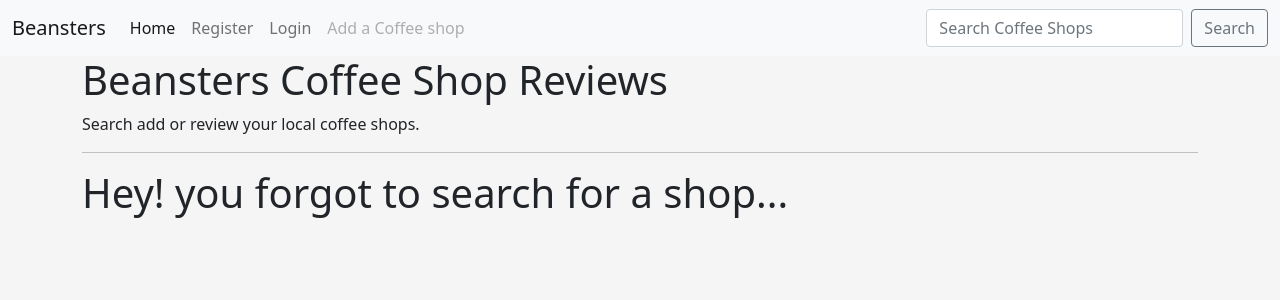
After one commit to tomkelly111/Beansters, a Django app: a page that uses templates/base.html in a window 1280 px wide. The commit adds this page. Shown: the top 300 px of the page. Run offline with Django 3.2, Linux system fonts and the light colour scheme.

Commit message:
add search function to homepage

```diff
--- a/coffeeposts/urls.py
+++ b/coffeeposts/urls.py
@@ -1,6 +1,6 @@
 from . import views
 from django.urls import path
-from .views import PostDetail, edit_post, delete_post
+from .views import PostDetail, edit_post, delete_post, search_shops
 
 urlpatterns = [
     path('', views.PostList.as_view(), name='home' ),
@@ -8,7 +8,8 @@ urlpatterns = [
     path('create-coffee-shop-post/', views.create_coffee_shop_post, name='create_coffee_shop_post'),
     path('post-approval/', views.post_approval_view, name='post_approval'),
     path('edit/<post_id>', edit_post, name='edit_post'),
-    path('delete/<post_id>', delete_post, name='delete_post')
+    path('delete/<post_id>', delete_post, name='delete_post'),
+    path('search_shops>', search_shops, name='search_shops')
 
 
 ]
--- a/coffeeposts/views.py
+++ b/coffeeposts/views.py
@@ -102,3 +102,15 @@ def delete_post(request, post_id):
         post.delete()
         messages.add_message(request, messages.INFO, 'Your post has been successfully deleted.')
         return redirect('home')
+# below taken from https://www.youtube.com/watch?v=AGtae4L5BbI
+def search_shops(request):
+    if request.method == "POST":
+        searched = request.POST["searched"]
+        shops = CoffeeShopPost.objects.filter(shop__icontains=searched)
+        return render(request, 'search_shops.html',
+        {'searched': searched,
+        'shops': shops})
+    else:
+        return render(request, 'search_shops.html', {
+
+    })
--- a/static/css/style.css
+++ b/static/css/style.css
@@ -1,5 +1,5 @@
 body {
-    background-color: whitesmoke;
+    background-color: #f5f5f5;
 }
 
 .commentsection {
--- a/templates/base.html
+++ b/templates/base.html
@@ -44,9 +44,11 @@
           </li>
           {% endif %}
         </ul>
-        <form class="d-flex">
-          <input class="form-control me-2" type="search" placeholder="Search" aria-label="Search">
-          <button class="btn btn-outline-success" type="submit">Search</button>
+        <form class="d-flex" method=POST action="{% url 'search_shops' %}">
+          {% csrf_token %}
+
+          <input class="form-control me-2" type="search" placeholder="Search Coffee Shops" aria-label="Search" name="searched">
+          <button class="btn btn-outline-secondary" type="submit">Search</button>
         </form>
       </div>
     </div>
--- /dev/null
+++ b/templates/search_shops.html
@@ -0,0 +1,43 @@
+{% extends "base.html" %}
+
+
+{% block content %}
+
+
+    {% if searched %}
+    <h1>You searched for {{ searched }}, here are your results:</h1>
+        <br/>
+    <div class="container">
+        <div class="row">
+            <div class="col-md-4">
+                {% for shop in shops %}
+                <div class="card m-4">
+                    {% if "placeholder" in shop.featured_image.url %}
+                    <img class="card-img-top"
+                        src="https://images.pexels.com/photos/894695/pexels-photo-894695.jpeg?auto=compress&cs=tinysrgb&w=1600">
+                    {% else %}
+                    <img class="card-img-top" src=" {{ shop.featured_image.url }}">
+                    {% endif %}
+                    <div class="card-body">
+                        <h5 class="card-title">{{ shop.shop }}</h5>
+                        <p class="card-text">{{ shop.description }}</p>
+                        <p class="card-text"><small class="text-muted">{{ shop.location }}</small></p>
+                        <p class="author">Posted By: {{ shop.author }}</p>
+                        <a type="button" class="btn btn-secondary btn-sm" href="{% url 'post_detail' shop=shop.shop %}"
+                            role="button">Read reviews...</a>
+                    </div>
+                </div>
+                {% endfor %}
+
+            </div>
+        </div>
+    </div>
+
+
+    {% else %}
+    <h1>Hey! you forgot to search for a shop...</h1>
+    {% endif %}
+
+
+
+{% endblock %}
```
